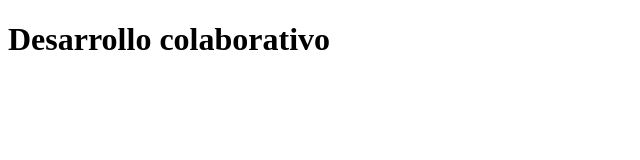
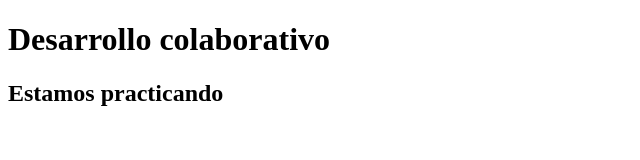
Before and after one commit to yezchope07/practica, a plain HTML site: page index.html in a window 1280 px wide. Shown: the whole page, without its empty margins (0-640 px from the left). Drawn offline with Linux system fonts and the light colour scheme.

Commit message:
nuevo commit

```diff
--- a/index.html
+++ b/index.html
@@ -8,5 +8,6 @@
 </head>
 <body>
     <h1>Desarrollo colaborativo</h1>
+    <h2>Estamos practicando</h2>
 </body>
 </html>
```
